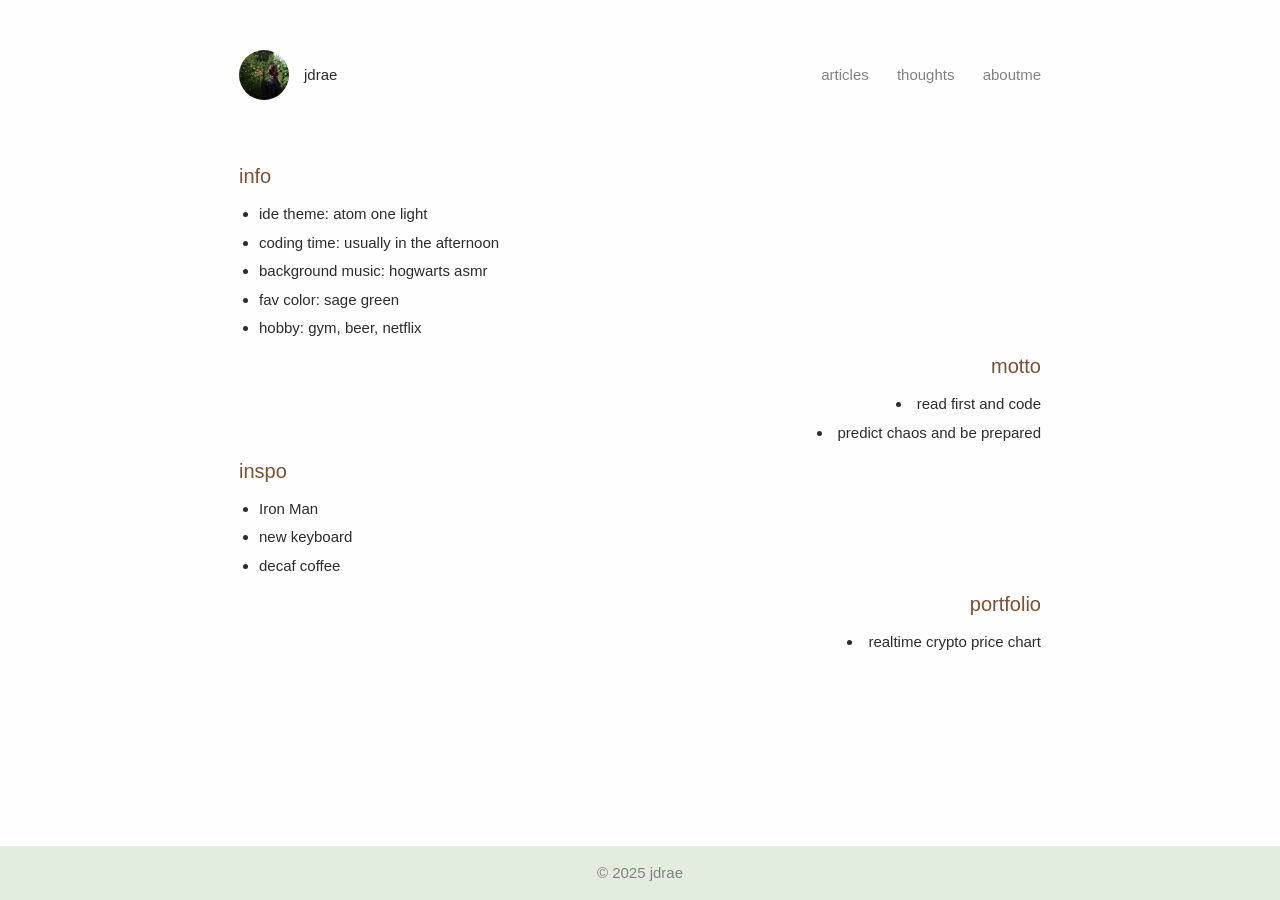
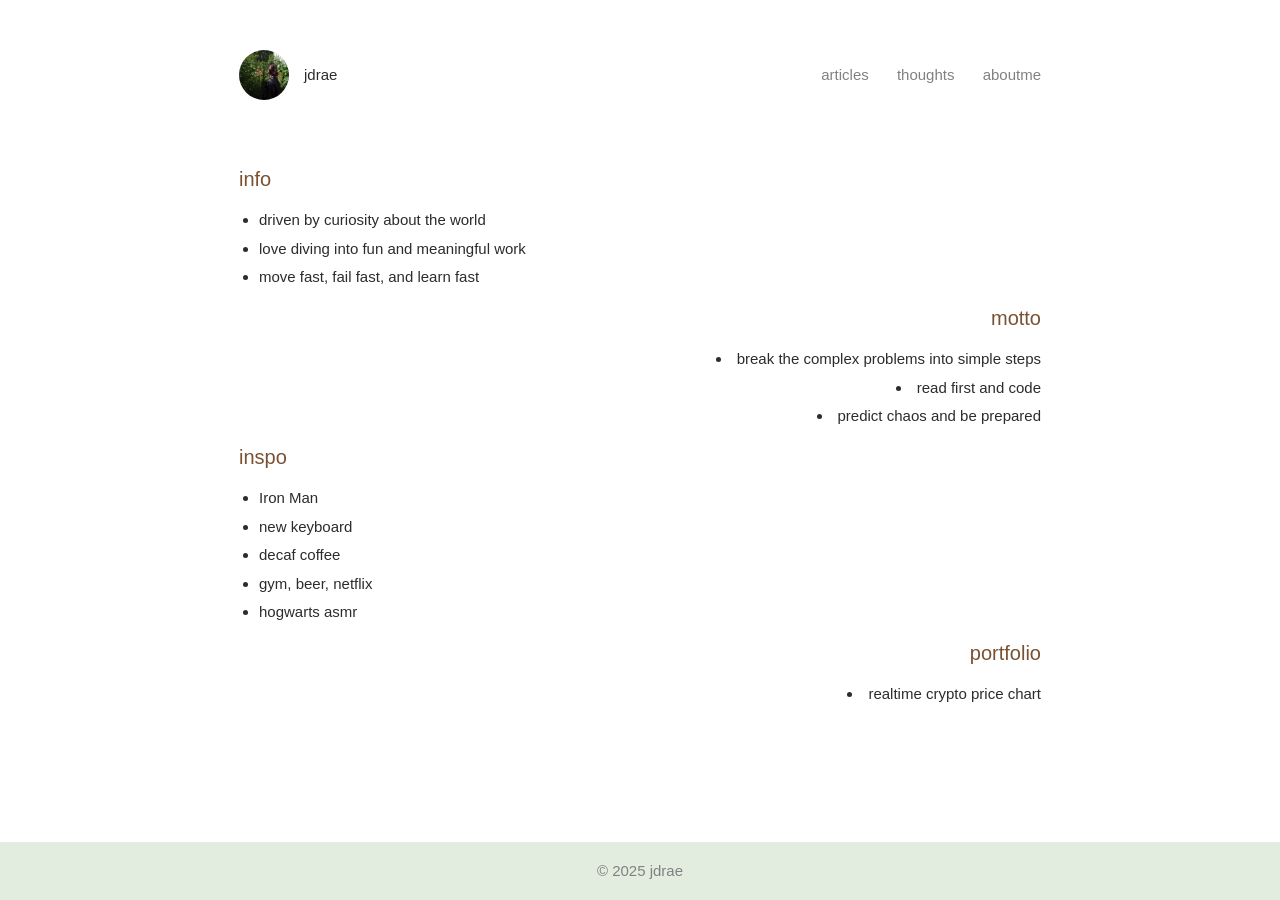
Before and after one commit to jdrae/jdrae.github.io, a Jekyll site: the page built from aboutme.html, in a window 1280 px wide. Built offline with Jekyll 4.4.1, drawn with Linux system fonts in a browser that asks for light colours; some web fonts are replaced.

Commit message:
edit aboutme

```diff
--- a/aboutme.html
+++ b/aboutme.html
@@ -8,17 +8,16 @@ title: About Me
         <div class="section">
             <p class="section-title">info</p>
             <ul class="selectable">
-                <li>ide theme: atom one light</li>
-                <li>coding time: usually in the afternoon</li>
-                <li>background music: hogwarts asmr</li>
-                <li>fav color: sage green</li>
-                <li>hobby: gym, beer, netflix</li>
+                <li>driven by curiosity about the world</li>
+                <li>love diving into fun and meaningful work</li>
+                <li>move fast, fail fast, and learn fast</li>
             </ul>
         </div>
 
         <div class="section">
             <p class="section-title">motto</p>
             <ul class="selectable">
+                <li>break the complex problems into simple steps</li>
                 <li>read first and code</li>
                 <li>predict chaos and be prepared</li>
             </ul>
--- a/assets/css/markdown.css
+++ b/assets/css/markdown.css
@@ -14,7 +14,7 @@ h4 { font-size: 1.1rem; }
 /* 본문 */
 p {
   margin: 1em 0;
-  line-height: 1.6;
+  line-height: 1.9;
 }
 
 /* 목록 */
--- a/assets/css/style.css
+++ b/assets/css/style.css
@@ -3,7 +3,7 @@
 
 /* base */
 :root {
-    --bg: #fefefe;
+    --bg: #ffffff;
     --text: #2c2c2c;
     --text-50: hsla(0, 0%, 17%, 0.50);
     --brown: #7a5132;
@@ -303,6 +303,7 @@ body {
 
 .post-content {
     padding: 5px;
+    font-size: 16px;
     color: var(--text);
 }
 .post-content a{
```
Also changed, not shown: other parts of aboutme.html (+2 -0 lines).
